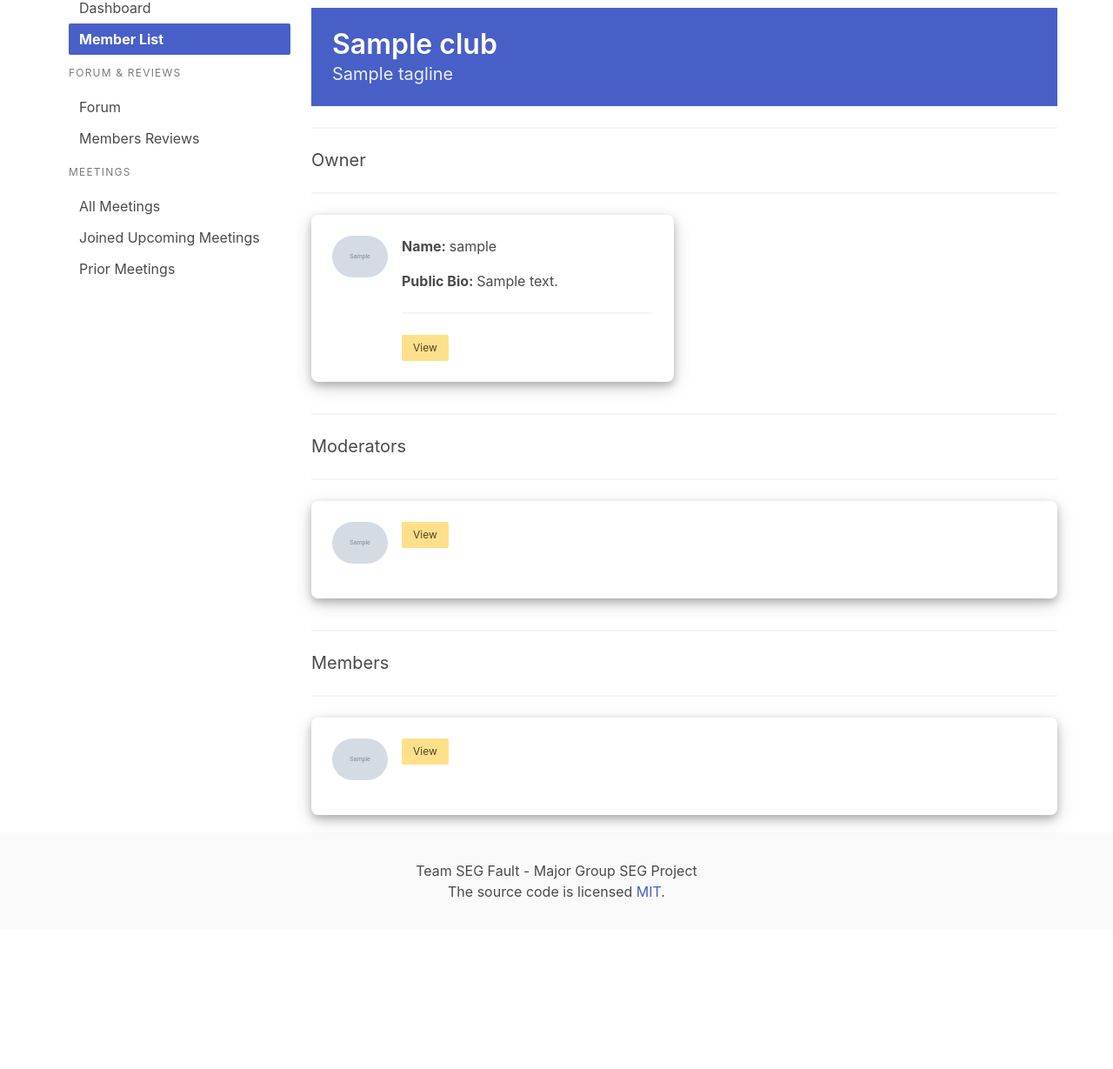
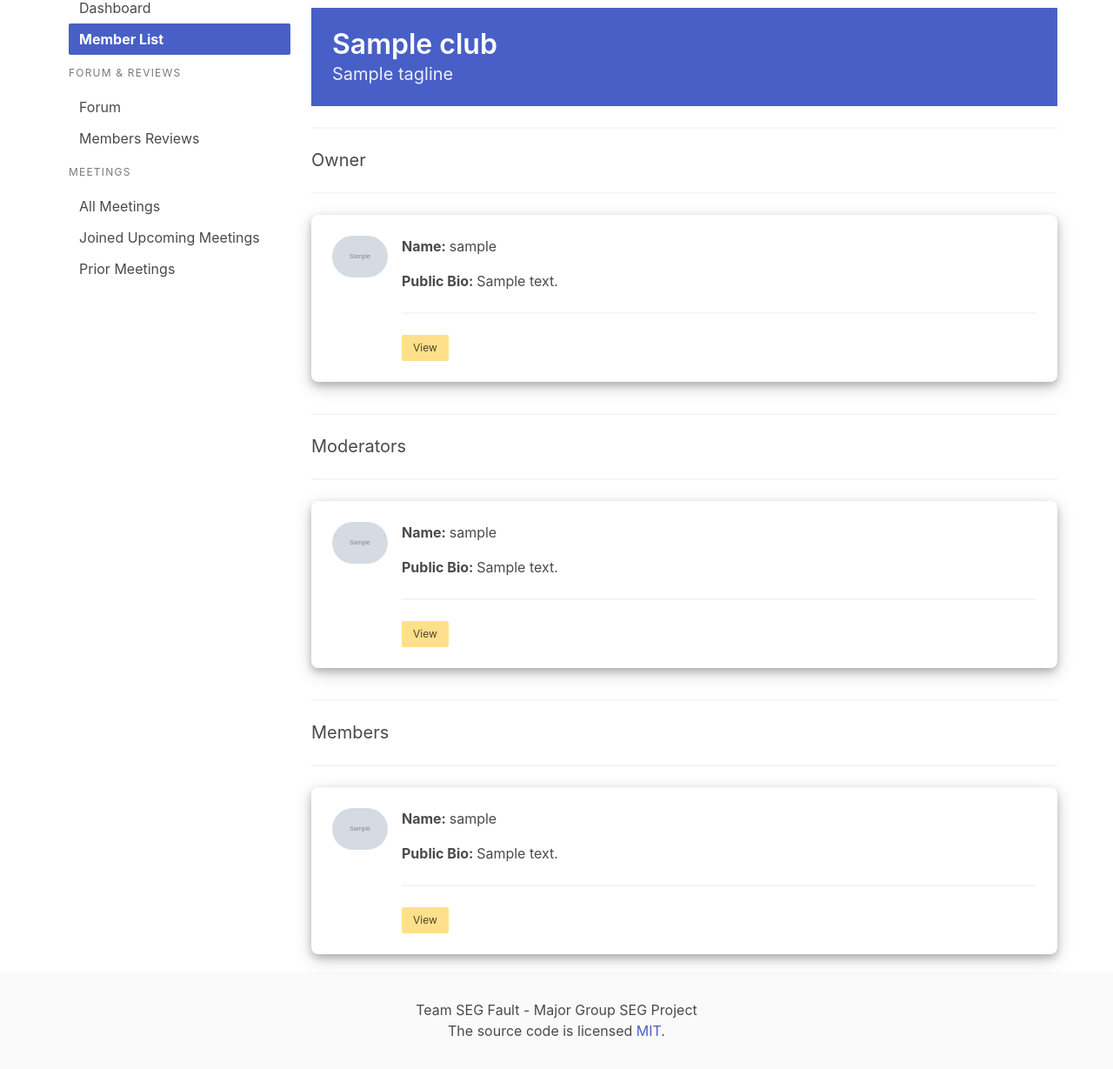
Before and after one commit to amir-rahim/BookClubSocialNetwork, a Django app: template BookClub/templates/club_members.html in a window 1280 px wide. Shown: the part 224-1453 px from the top of the page at 87% size. Before the commit the page ends 1255 px from the top, so only its background shows below. Run offline with Django 3.2, Linux system fonts and the light colour scheme; the template is opened without the code that fills it: most values are stand-ins (such as "Sample title", 1, 10 or a date in 2020); grey boxes marked "Sample" are stand-in pictures.

Commit message:
Add Member List Details

```diff
--- a/BookClub/templates/club_members.html
+++ b/BookClub/templates/club_members.html
@@ -89,7 +89,7 @@ This is the list of members for this club.
 
         <div class="columns">
 
-            <div class="column is-6">
+            <div class="column is-12">
                 <div class="card">
                     <div class="card-content">
                         <div class="media">
@@ -136,8 +136,13 @@ This is the list of members for this club.
                                     </figure>
                                 </div>
                                 <hr class="solid">
+                                <div class="media-content">
+                                    <div class="content">
+                                        <p class="text"><b>Name: </b> {{ moderator.username }}</p>
+                                        <p class="text"><b>Public Bio: </b> {{ moderator.public_bio }}</p>
+                                    </div>
+                                    <hr class="solid">
                                     <div class="buttons">
-
                                         <button class="button is-warning is-small" style="margin-right: 5px">View</button>
                                         {% if request_user.membership == 2 %}
                                             <form method="post" action="{% url 'transfer_ownership' club_url_name=club.club_url_name %}">
@@ -156,6 +161,7 @@ This is the list of members for this club.
                                                 <button type="submit" class="button is-danger is-small" style="margin-right: 5px" onclick="return confirm('Confirm you want to kick {{moderator.username}}?');">Kick</button>
                                             </form>
                                         {% endif %}
+                                    </div>
                                 </div>
                             </div>
                         </div>
@@ -188,7 +194,12 @@ This is the list of members for this club.
                                     </figure>
                                 </div>
                                 <hr class="solid">
-
+                                <div class="media-content">
+                                    <div class="content">
+                                        <p class="text"><b>Name: </b> {{ member.username }}</p>
+                                        <p class="text"><b>Public Bio: </b> {{ member.public_bio }}</p>
+                                    </div>
+                                    <hr class="solid">
                                     <div class="buttons">
                                         <button class="button is-warning is-small">View</button>
                                         {% if request_user.membership == 2 %}
@@ -210,6 +221,7 @@ This is the list of members for this club.
                             </div>
                         </div>
                     </div>
+                </div>
 
             </div>
             {% endfor %}
```
Lines whose indentation alone changed are shown as unchanged.
